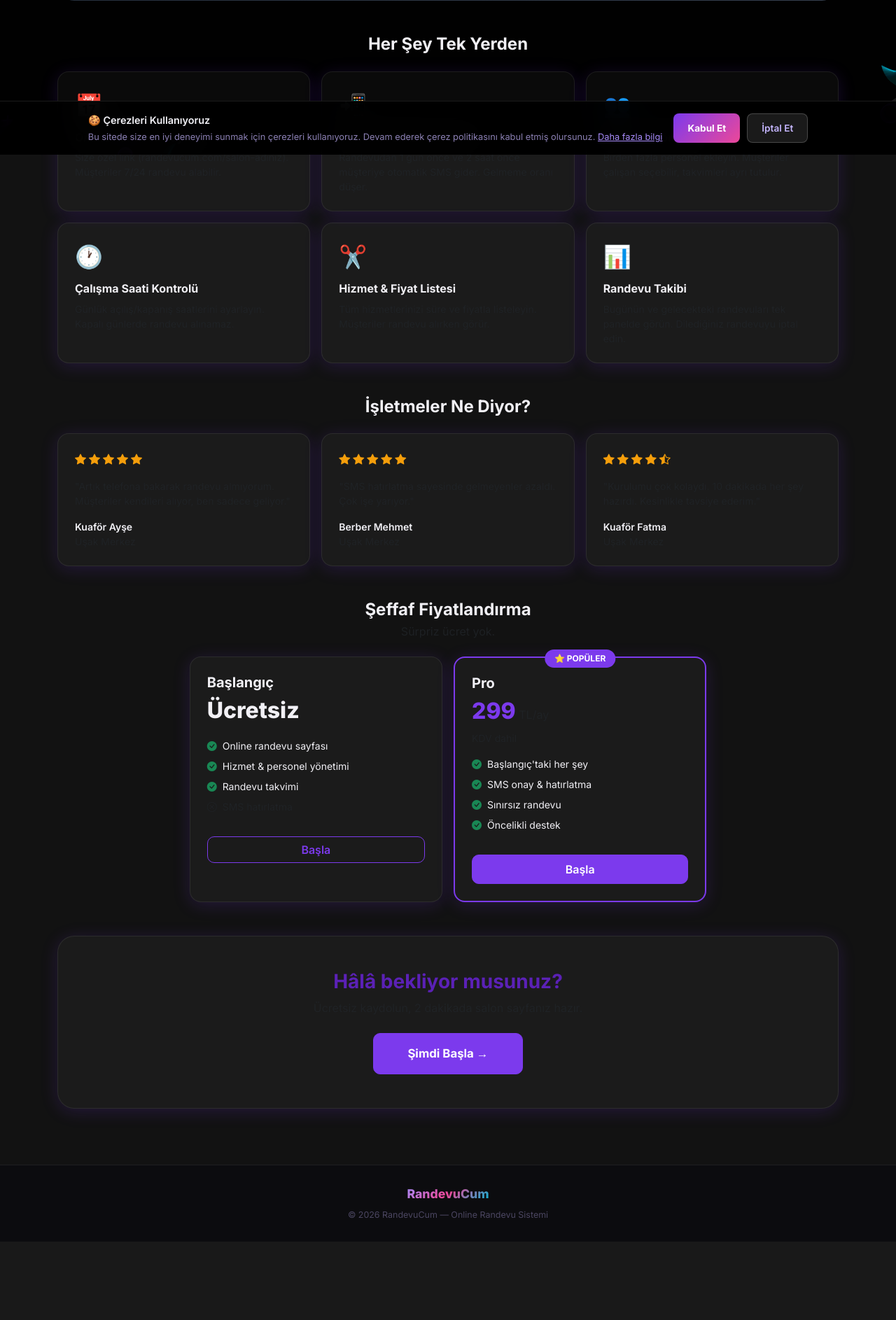
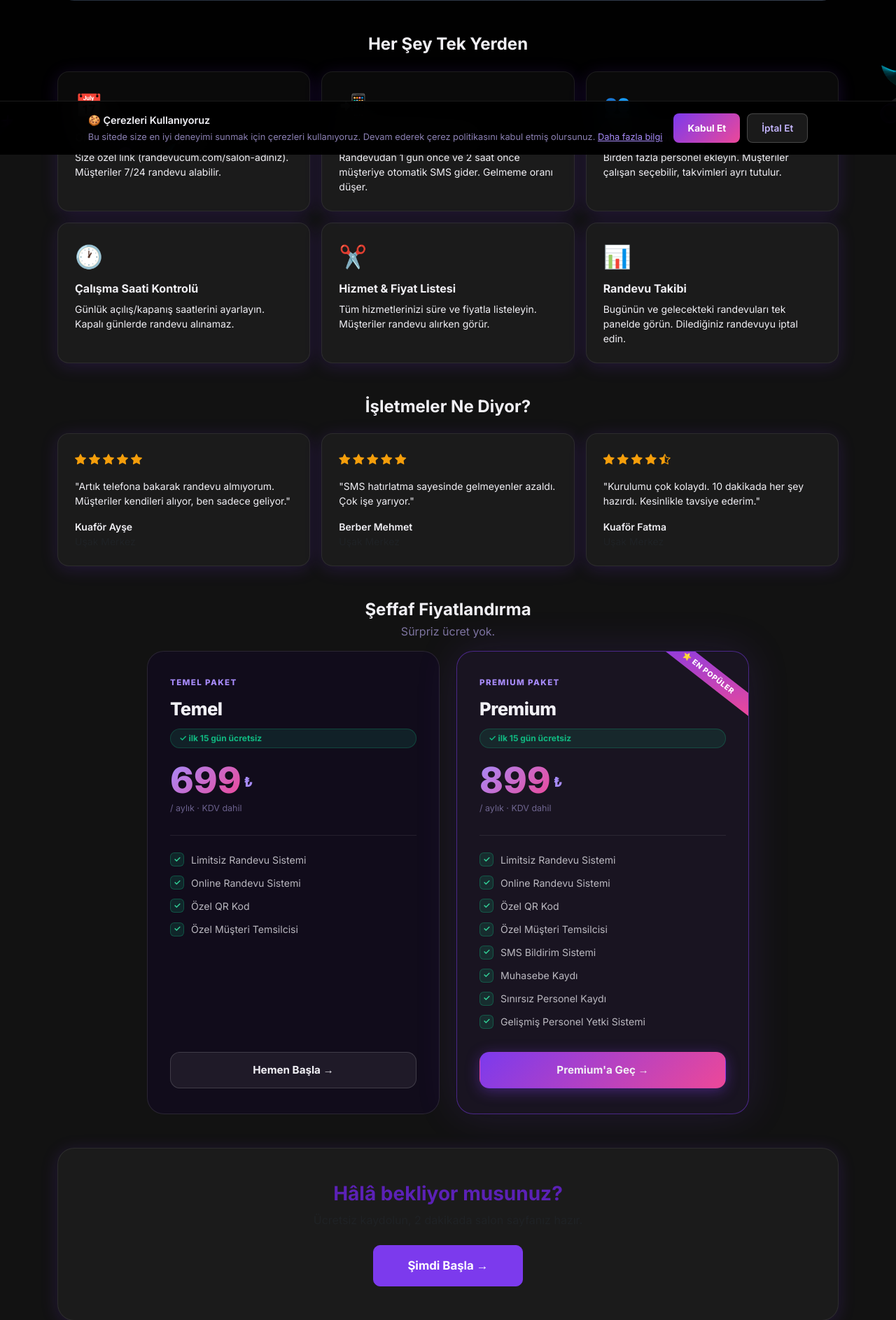
Before and after one commit to Onurkckarslan/randevuCum, a FastAPI app: page /isletmeler-icin in a window 1280 px wide. Shown: the part 579-2465 px from the top of the page at 70% size. Before the commit the page ends 2353 px from the top, so only its background shows below. Run offline with FastAPI, Linux system fonts and the light colour scheme.

Commit message:
Update isletmeler-icin page styling and pricing section
Changes:
1. Replace old pricing cards with premium version from homepage
   - New design with pricing-wrap and pricing-box classes
   - Gradient effects and hover animations
   - Better visual hierarchy
   - Two plans: Temel (Temel) and Premium

2. Change comment text colors from grey to white
   - İşletmeler Ne diyor? section now has white text (#f1f0f5)
   - Better readability and contrast

3. Change all card description text to white
   - Features section text now white instead of grey
   - Consistent color scheme across page

Co-Authored-By: Claude Haiku 4.5 <noreply@anthropic.com>

```diff
--- a/app/templates/isletmeler.html
+++ b/app/templates/isletmeler.html
@@ -22,42 +22,42 @@
         <div class="card p-4 h-100">
             <div style="font-size:2rem;margin-bottom:12px;">📅</div>
             <h6 class="fw-bold">Online Randevu Sayfası</h6>
-            <p class="text-muted small mb-0">Size özel link (randevucum.com/salon-adiniz). Müşteriler 7/24 randevu alabilir.</p>
+            <p style="color: #f1f0f5;" class="small mb-0">Size özel link (randevucum.com/salon-adiniz). Müşteriler 7/24 randevu alabilir.</p>
         </div>
     </div>
     <div class="col-md-4">
         <div class="card p-4 h-100">
             <div style="font-size:2rem;margin-bottom:12px;">📲</div>
             <h6 class="fw-bold">Otomatik SMS Hatırlatma</h6>
-            <p class="text-muted small mb-0">Randevudan 1 gün önce ve 2 saat önce müşteriye otomatik SMS gider. Gelmeme oranı düşer.</p>
+            <p style="color: #f1f0f5;" class="small mb-0">Randevudan 1 gün önce ve 2 saat önce müşteriye otomatik SMS gider. Gelmeme oranı düşer.</p>
         </div>
     </div>
     <div class="col-md-4">
         <div class="card p-4 h-100">
             <div style="font-size:2rem;margin-bottom:12px;">👥</div>
             <h6 class="fw-bold">Personel Yönetimi</h6>
-            <p class="text-muted small mb-0">Birden fazla personel ekleyin. Müşteriler çalışan seçebilir, takvimleri ayrı tutulur.</p>
+            <p style="color: #f1f0f5;" class="small mb-0">Birden fazla personel ekleyin. Müşteriler çalışan seçebilir, takvimleri ayrı tutulur.</p>
         </div>
     </div>
     <div class="col-md-4">
         <div class="card p-4 h-100">
             <div style="font-size:2rem;margin-bottom:12px;">🕐</div>
             <h6 class="fw-bold">Çalışma Saati Kontrolü</h6>
-            <p class="text-muted small mb-0">Günlük açılış/kapanış saatlerini ayarlayın. Kapalı günlerde randevu alınamaz.</p>
+            <p style="color: #f1f0f5;" class="small mb-0">Günlük açılış/kapanış saatlerini ayarlayın. Kapalı günlerde randevu alınamaz.</p>
         </div>
     </div>
     <div class="col-md-4">
         <div class="card p-4 h-100">
             <div style="font-size:2rem;margin-bottom:12px;">✂️</div>
             <h6 class="fw-bold">Hizmet & Fiyat Listesi</h6>
-            <p class="text-muted small mb-0">Tüm hizmetlerinizi süre ve fiyatla listeleyin. Müşteriler randevu alırken görür.</p>
+            <p style="color: #f1f0f5;" class="small mb-0">Tüm hizmetlerinizi süre ve fiyatla listeleyin. Müşteriler randevu alırken görür.</p>
         </div>
     </div>
     <div class="col-md-4">
         <div class="card p-4 h-100">
             <div style="font-size:2rem;margin-bottom:12px;">📊</div>
             <h6 class="fw-bold">Randevu Takibi</h6>
-            <p class="text-muted small mb-0">Bugünün ve gelecekteki randevuları tek panelde görün. Dilediğiniz randevuyu iptal edin.</p>
+            <p style="color: #f1f0f5;" class="small mb-0">Bugünün ve gelecekteki randevuları tek panelde görün. Dilediğiniz randevuyu iptal edin.</p>
         </div>
     </div>
 </div>
@@ -71,7 +71,7 @@
                 <div class="d-flex gap-1 mb-3" style="color:#f59e0b;">
                     <i class="bi bi-star-fill"></i><i class="bi bi-star-fill"></i><i class="bi bi-star-fill"></i><i class="bi bi-star-fill"></i><i class="bi bi-star-fill"></i>
                 </div>
-                <p class="small mb-3 text-muted">"Artık telefona bakarak randevu almıyorum. Müşteriler kendileri alıyor, ben sadece geliyor."</p>
+                <p class="small mb-3" style="color: #f1f0f5;">"Artık telefona bakarak randevu almıyorum. Müşteriler kendileri alıyor, ben sadece geliyor."</p>
                 <div class="fw-semibold small">Kuaför Ayşe</div>
                 <small class="text-muted">Uşak Merkez</small>
             </div>
@@ -81,7 +81,7 @@
                 <div class="d-flex gap-1 mb-3" style="color:#f59e0b;">
                     <i class="bi bi-star-fill"></i><i class="bi bi-star-fill"></i><i class="bi bi-star-fill"></i><i class="bi bi-star-fill"></i><i class="bi bi-star-fill"></i>
                 </div>
-                <p class="small mb-3 text-muted">"SMS hatırlatma sayesinde gelmeyenler azaldı. Çok işe yarıyor."</p>
+                <p class="small mb-3" style="color: #f1f0f5;">"SMS hatırlatma sayesinde gelmeyenler azaldı. Çok işe yarıyor."</p>
                 <div class="fw-semibold small">Berber Mehmet</div>
                 <small class="text-muted">Uşak Merkez</small>
             </div>
@@ -91,7 +91,7 @@
                 <div class="d-flex gap-1 mb-3" style="color:#f59e0b;">
                     <i class="bi bi-star-fill"></i><i class="bi bi-star-fill"></i><i class="bi bi-star-fill"></i><i class="bi bi-star-fill"></i><i class="bi bi-star-half"></i>
                 </div>
-                <p class="small mb-3 text-muted">"Kurulumu çok kolaydı. 10 dakikada her şey hazırdı. Kesinlikle tavsiye ederim."</p>
+                <p class="small mb-3" style="color: #f1f0f5;">"Kurulumu çok kolaydı. 10 dakikada her şey hazırdı. Kesinlikle tavsiye ederim."</p>
                 <div class="fw-semibold small">Kuaför Fatma</div>
                 <small class="text-muted">Uşak Merkez</small>
             </div>
@@ -99,38 +99,140 @@
     </div>
 </div>
 
-<!-- FİYATLANDIRMA -->
+<!-- FİYATLANDIRMA (Pricing Cards) -->
+<style>
+.pricing-wrap {
+  display: grid; grid-template-columns: 1fr 1fr; gap: 24px;
+  max-width: 860px; margin: 0 auto;
+}
+.pricing-box {
+  background: rgba(18,12,30,.8);
+  border: 1px solid rgba(255,255,255,.1);
+  border-radius: 24px; padding: 36px 32px;
+  display: flex; flex-direction: column; gap: 0;
+  position: relative; overflow: hidden;
+  transition: transform .3s, box-shadow .3s, border-color .3s;
+}
+.pricing-box:hover {
+  transform: translateY(-6px);
+  box-shadow: 0 24px 60px rgba(124,58,237,.25);
+}
+.pricing-box.premium {
+  border-color: rgba(124,58,237,.5);
+  background: rgba(124,58,237,.07);
+  box-shadow: 0 0 60px rgba(124,58,237,.15);
+}
+.pricing-box.premium::before {
+  content: '⭐ EN POPÜLER';
+  position: absolute; top: 18px; right: -28px;
+  background: linear-gradient(135deg, #7c3aed, #ec4899);
+  color: white; font-size: .65rem; font-weight: 800;
+  padding: 5px 40px; transform: rotate(38deg);
+  letter-spacing: .08em; z-index: 2;
+}
+.pricing-label {
+  font-size: .72rem; font-weight: 800; letter-spacing: .12em;
+  color: #a78bfa; margin-bottom: 10px;
+}
+.pricing-name {
+  font-size: 1.6rem; font-weight: 900; color: #f1f0f5;
+  letter-spacing: -.5px; margin-bottom: 8px;
+}
+.pricing-free {
+  font-size: .75rem; font-weight: 700; color: #10b981;
+  background: rgba(16,185,129,.12); border: 1px solid rgba(16,185,129,.25);
+  border-radius: 20px; padding: 4px 12px; display: inline-block; margin-bottom: 20px;
+}
+.pricing-amount {
+  display: flex; align-items: flex-end; gap: 4px; margin-bottom: 6px;
+}
+.pricing-num {
+  font-size: 3.2rem; font-weight: 900; line-height: 1;
+  background: linear-gradient(135deg, #a78bfa, #ec4899);
+  -webkit-background-clip: text; -webkit-text-fill-color: transparent; background-clip: text;
+}
+.pricing-currency { font-size: 1.2rem; font-weight: 800; color: #a78bfa; padding-bottom: 8px; }
+.pricing-period { font-size: .78rem; color: rgba(196,181,253,.5); margin-bottom: 28px; }
+.pricing-divider { height: 1px; background: rgba(255,255,255,.08); margin-bottom: 24px; }
+.pricing-features { list-style: none; padding: 0; margin: 0 0 32px; display: flex; flex-direction: column; gap: 12px; flex: 1; }
+.pricing-features li {
+  display: flex; align-items: center; gap: 10px;
+  font-size: .88rem; color: rgba(241,240,245,.75);
+}
+.pricing-features li::before {
+  content: '✓'; width: 20px; height: 20px; border-radius: 6px; flex-shrink: 0;
+  background: rgba(16,185,129,.15); border: 1px solid rgba(16,185,129,.3);
+  color: #34d399; font-size: .72rem; font-weight: 800;
+  display: flex; align-items: center; justify-content: center;
+}
+.pricing-btn {
+  display: block; width: 100%; padding: 14px;
+  background: rgba(255,255,255,.06); border: 1.5px solid rgba(255,255,255,.15);
+  color: #f1f0f5; border-radius: 14px; font-size: .95rem; font-weight: 700;
+  text-align: center; text-decoration: none; cursor: pointer;
+  transition: all .2s;
+}
+.pricing-btn:hover { background: rgba(255,255,255,.12); color: white; border-color: rgba(255,255,255,.3); }
+.pricing-box.premium .pricing-btn {
+  background: linear-gradient(135deg, #7c3aed, #ec4899);
+  border-color: transparent;
+  box-shadow: 0 4px 20px rgba(124,58,237,.4);
+}
+.pricing-box.premium .pricing-btn:hover {
+  box-shadow: 0 8px 32px rgba(124,58,237,.6);
+  transform: translateY(-2px);
+}
+@media(max-width: 640px) {
+  .pricing-wrap { grid-template-columns: 1fr; }
+}
+</style>
+
 <div class="mb-5">
   <h4 class="fw-bold text-center mb-1">Şeffaf Fiyatlandırma</h4>
-    <p class="text-center text-muted mb-4">Sürpriz ücret yok.</p>
-    <div class="row g-3 justify-content-center">
-        <div class="col-md-4">
-            <div class="card p-4 h-100">
-                <h5 class="fw-bold mb-1">Başlangıç</h5>
-                <div class="mb-3"><span style="font-size:2rem;font-weight:800;">Ücretsiz</span></div>
-                <ul class="list-unstyled mb-4 small">
-                    <li class="mb-2"><i class="bi bi-check-circle-fill text-success me-2"></i>Online randevu sayfası</li>
-                    <li class="mb-2"><i class="bi bi-check-circle-fill text-success me-2"></i>Hizmet & personel yönetimi</li>
-                    <li class="mb-2"><i class="bi bi-check-circle-fill text-success me-2"></i>Randevu takvimi</li>
-                    <li class="mb-2 text-muted"><i class="bi bi-x-circle me-2"></i>SMS hatırlatma</li>
+  <p class="text-center" style="color: rgba(196,181,253,.6);">Sürpriz ücret yok.</p>
+
+  <div class="pricing-wrap">
+    <!-- TEMEL -->
+    <div class="pricing-box">
+      <div class="pricing-label">TEMEL PAKET</div>
+      <div class="pricing-name">Temel</div>
+      <div class="pricing-free">✓ ilk 15 gün ücretsiz</div>
+      <div class="pricing-amount">
+        <span class="pricing-num">699</span>
+        <span class="pricing-currency">₺</span>
+      </div>
+      <div class="pricing-period">/ aylık · KDV dahil</div>
+      <div class="pricing-divider"></div>
+      <ul class="pricing-features">
+        <li>Limitsiz Randevu Sistemi</li>
+        <li>Online Randevu Sistemi</li>
+        <li>Özel QR Kod</li>
+        <li>Özel Müşteri Temsilcisi</li>
       </ul>
-                <a href="/kayit" class="btn btn-outline-primary w-100">Başla</a>
+      <a href="/kayit" class="pricing-btn">Hemen Başla →</a>
     </div>
+    <!-- PREMIUM -->
+    <div class="pricing-box premium">
+      <div class="pricing-label">PREMIUM PAKET</div>
+      <div class="pricing-name">Premium</div>
+      <div class="pricing-free">✓ ilk 15 gün ücretsiz</div>
+      <div class="pricing-amount">
+        <span class="pricing-num">899</span>
+        <span class="pricing-currency">₺</span>
       </div>
-        <div class="col-md-4">
-            <div class="card p-4 h-100" style="border:2px solid #7c3aed !important;position:relative;">
-                <div style="position:absolute;top:-12px;left:50%;transform:translateX(-50%);background:#7c3aed;color:white;font-size:.75rem;font-weight:700;padding:4px 14px;border-radius:20px;">⭐ POPÜLER</div>
-                <h5 class="fw-bold mb-1">Pro</h5>
-                <div class="mb-1"><span style="font-size:2rem;font-weight:800;color:#7c3aed;">299</span><span class="text-muted"> TL/ay</span></div>
-                <small class="text-muted d-block mb-3">KDV dahil</small>
-                <ul class="list-unstyled mb-4 small">
-                    <li class="mb-2"><i class="bi bi-check-circle-fill text-success me-2"></i>Başlangıç'taki her şey</li>
-                    <li class="mb-2"><i class="bi bi-check-circle-fill text-success me-2"></i>SMS onay & hatırlatma</li>
-                    <li class="mb-2"><i class="bi bi-check-circle-fill text-success me-2"></i>Sınırsız randevu</li>
-                    <li class="mb-2"><i class="bi bi-check-circle-fill text-success me-2"></i>Öncelikli destek</li>
+      <div class="pricing-period">/ aylık · KDV dahil</div>
+      <div class="pricing-divider"></div>
+      <ul class="pricing-features">
+        <li>Limitsiz Randevu Sistemi</li>
+        <li>Online Randevu Sistemi</li>
+        <li>Özel QR Kod</li>
+        <li>Özel Müşteri Temsilcisi</li>
+        <li>SMS Bildirim Sistemi</li>
+        <li>Muhasebe Kaydı</li>
+        <li>Sınırsız Personel Kaydı</li>
+        <li>Gelişmiş Personel Yetki Sistemi</li>
       </ul>
-                <a href="/kayit" class="btn btn-primary w-100">Başla</a>
-            </div>
+      <a href="/kayit" class="pricing-btn">Premium'a Geç →</a>
     </div>
   </div>
 </div>
```
Lines whose indentation alone changed are shown as unchanged.
